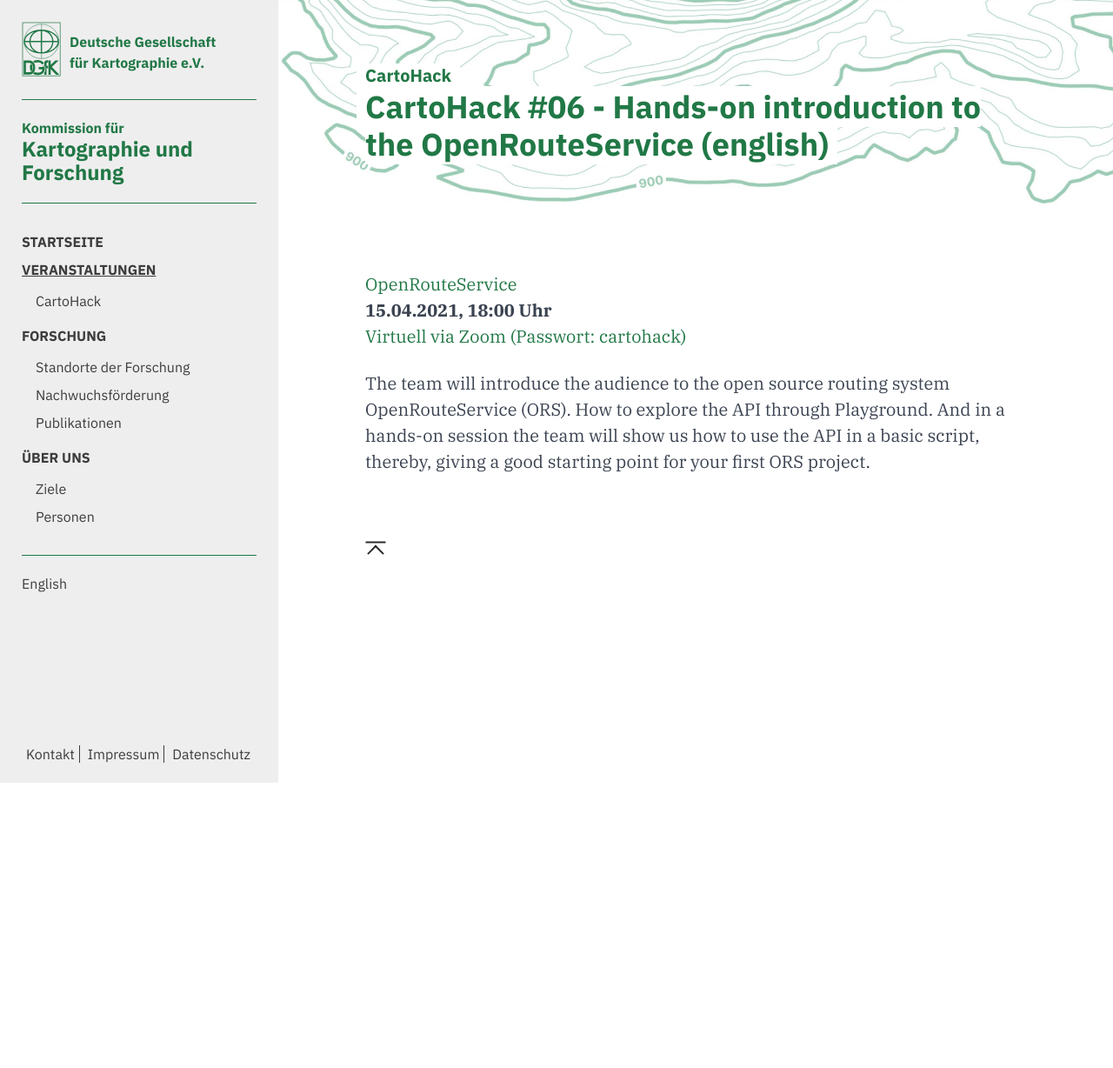
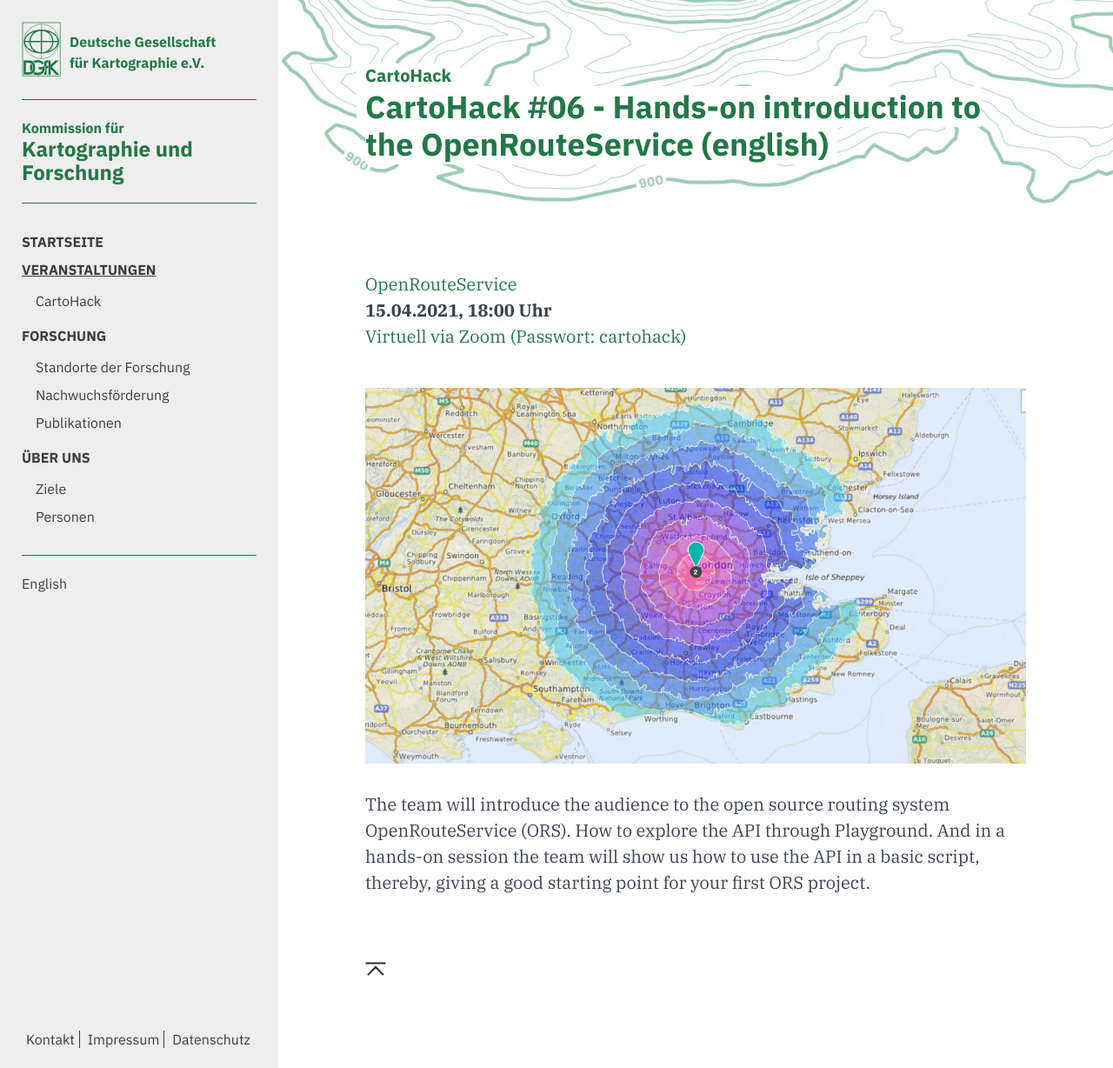
Before and after one commit to sebastian-meier/dgfk-kommission-forschung, a Jekyll site: the page built from de/events/cartohack/06-openrouteservice.md, in a window 1280 px wide. Shown: the whole page at 87% size. Built offline with Jekyll 4.4.1, drawn with Linux system fonts in a browser that asks for light colours; before the commit the page ends 900 px from its top, so only the background shows below that.

Commit message:
image cartohack #6

```diff
--- a/de/events/cartohack/06-openrouteservice.md
+++ b/de/events/cartohack/06-openrouteservice.md
@@ -9,8 +9,12 @@ redirect_from:
   - "/en/events/cartohack/06-openrouteservice"
 ---
 
+
+
 <a href="https://openrouteservice.org">OpenRouteService</a><br />
 <strong>15.04.2021, 18:00 Uhr</strong><br />
 <a href="https://hcu-hamburg.zoom.us/j/83633979714">Virtuell via Zoom (Passwort: cartohack)</a>
 
+![CartoHack #036](/images/cartohack/06-openrouteservice.jpg)
+
 The team will introduce the audience to the open source routing system OpenRouteService (ORS). How to explore the API through Playground. And in a hands-on session the team will show us how to use the API in a basic script, thereby, giving a good starting point for your first ORS project.
```
Also changed, not shown: images/cartohack/06-openrouteservice.jpg (added).
